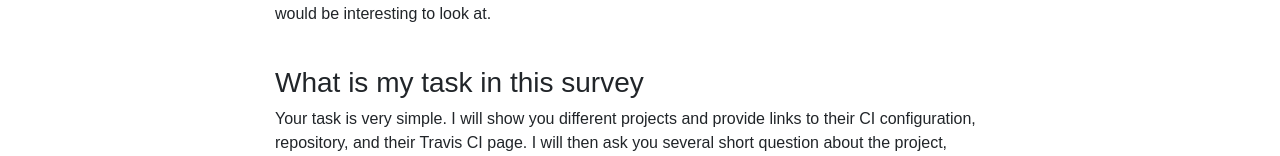
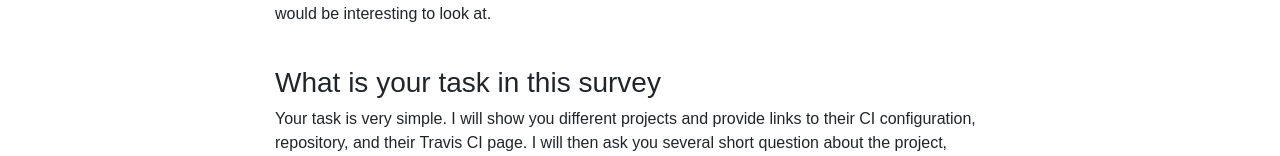
Before and after one commit to cinder-config/classification-frontend, a Nuxt app: page / in a window 1280 px wide. Shown: the part 792-948 px from the top of the page. Built offline with nearby package versions, Linux system fonts and the light colour scheme.

Commit message:
Lolz
Signed-off-by: Timothy Zemp <timothy.zemp@gmail.com>

```diff
--- a/pages/index.vue
+++ b/pages/index.vue
@@ -36,7 +36,7 @@
                             <img src="~/assets/img/foto.jpg" alt="Timothy Zemp">
                         </div>
                     </div>
-                    <h3 class="mt-4">What is my task in this survey</h3>
+                    <h3 class="mt-4">What is your task in this survey</h3>
                     <p>
                         Your task is very simple. I will show you different projects and provide links to their CI
                         configuration, repository, and their Travis CI page. I will then ask you several short question
```
